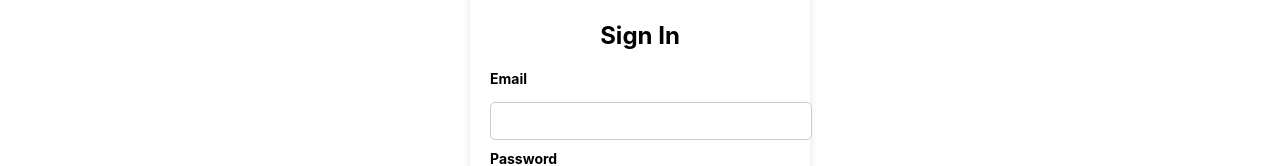
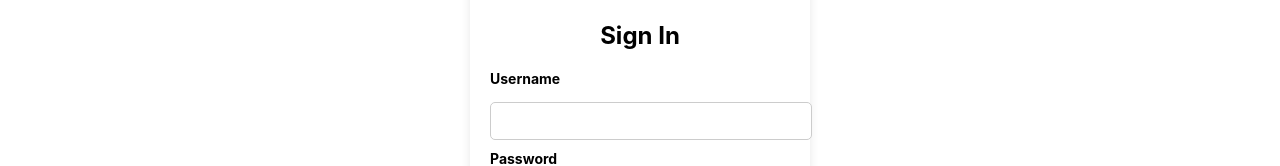
Before and after one commit to Geargoblin/CSDS395_2025Spring_PollPal, a React (Create React App) app in the folder frontend/: page /signin in a window 1280 px wide. Shown: the part 151-317 px from the top of the page. Built offline with nearby package versions, Linux system fonts and the light colour scheme.

Commit message:
Login form update

```diff
--- a/frontend/src/Pages/SignIn/SignIn.js
+++ b/frontend/src/Pages/SignIn/SignIn.js
@@ -6,7 +6,7 @@
 import './SignIn.css';
 
 const SignIn = ({ onLogin }) => {
-  const [email, setEmail] = useState('');
+  const [username, setUsername] = useState('');
   const [password, setPassword] = useState('');
   const [error, setError] = useState('');
   const navigate = useNavigate();
@@ -17,7 +17,7 @@
 
     try {
       const user = {
-        username: email,
+        username: username,
         password: password
       }
       const response = await fetch('http://localhost:5001/api/auth/login', {
@@ -48,8 +48,8 @@
     <div className="signin-container">
       <h2>Sign In</h2>
       <form className="signin-form" onSubmit={handleSignIn}>
-        <label>Email</label>
-        <input value={email} onChange={(e) => setEmail(e.target.value)} required />
+        <label>Username</label>
+        <input value={username} onChange={(e) => setUsername(e.target.value)} required />
 
         <label>Password</label>
         <input type="password" value={password} onChange={(e) => setPassword(e.target.value)} required />
```
